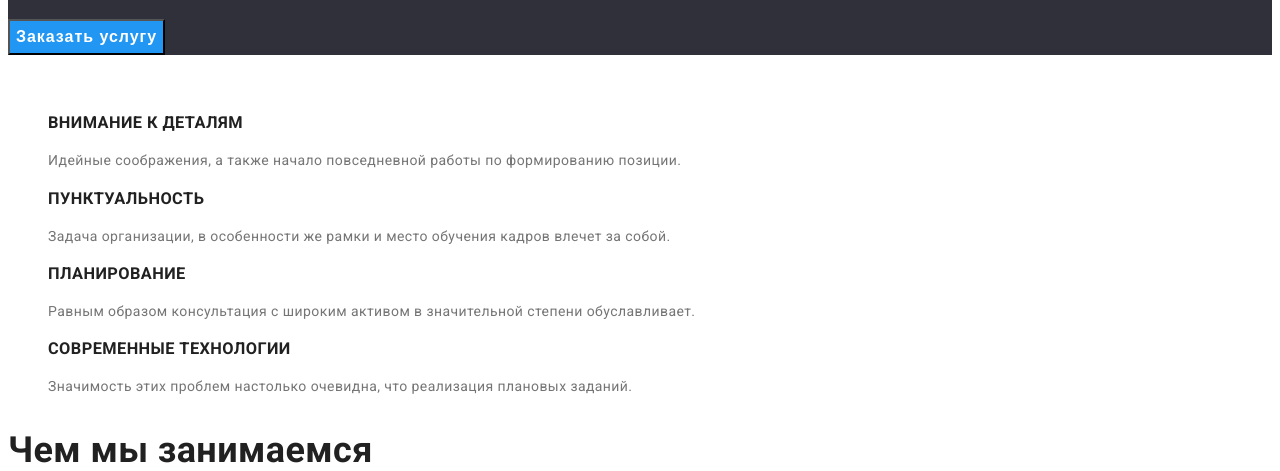
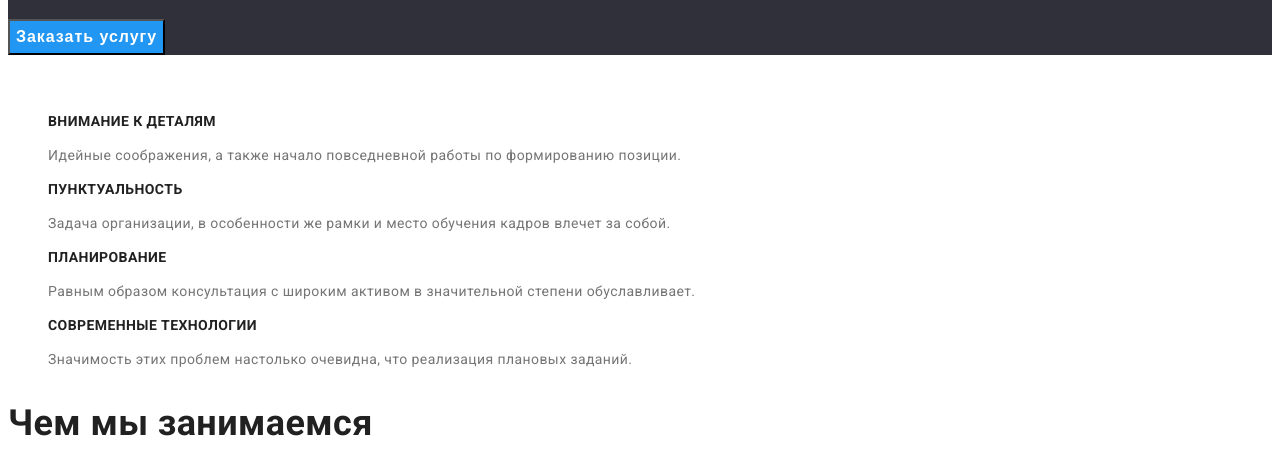
Before and after one commit to AntonAir/2, a plain HTML site: page index.html in a window 1280 px wide. Shown: the part 325-796 px from the top of the page. Drawn offline with Linux system fonts and the light colour scheme.

Commit message:
правки

```diff
--- a/css/styles.css
+++ b/css/styles.css
@@ -121,6 +121,7 @@ button {
 
 .benefits-subtitle {
   font-weight: 700;
+  font-size: 14px;
   line-height: 1.14;
   text-transform: uppercase;
 
```
Also changed, not shown: portfolio.html (+2 -2 lines).
